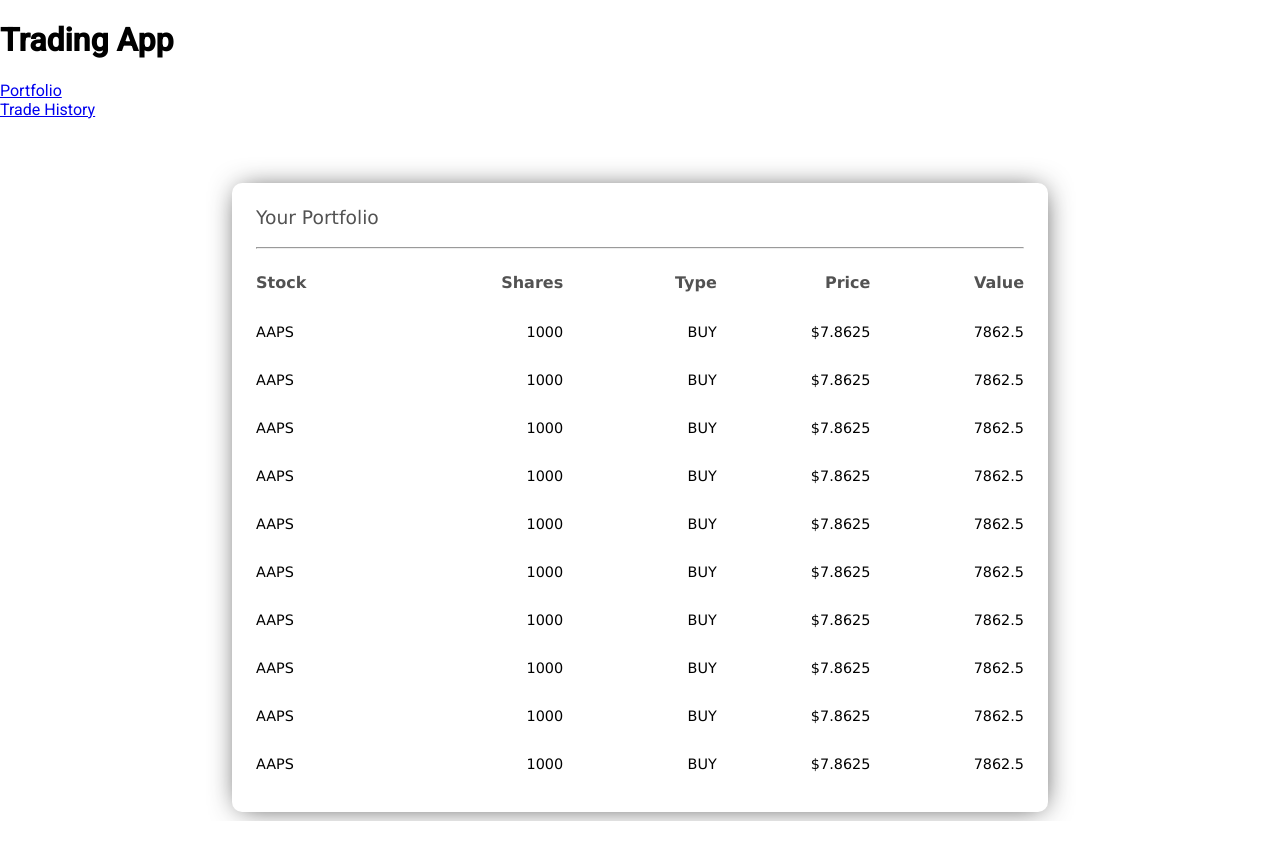
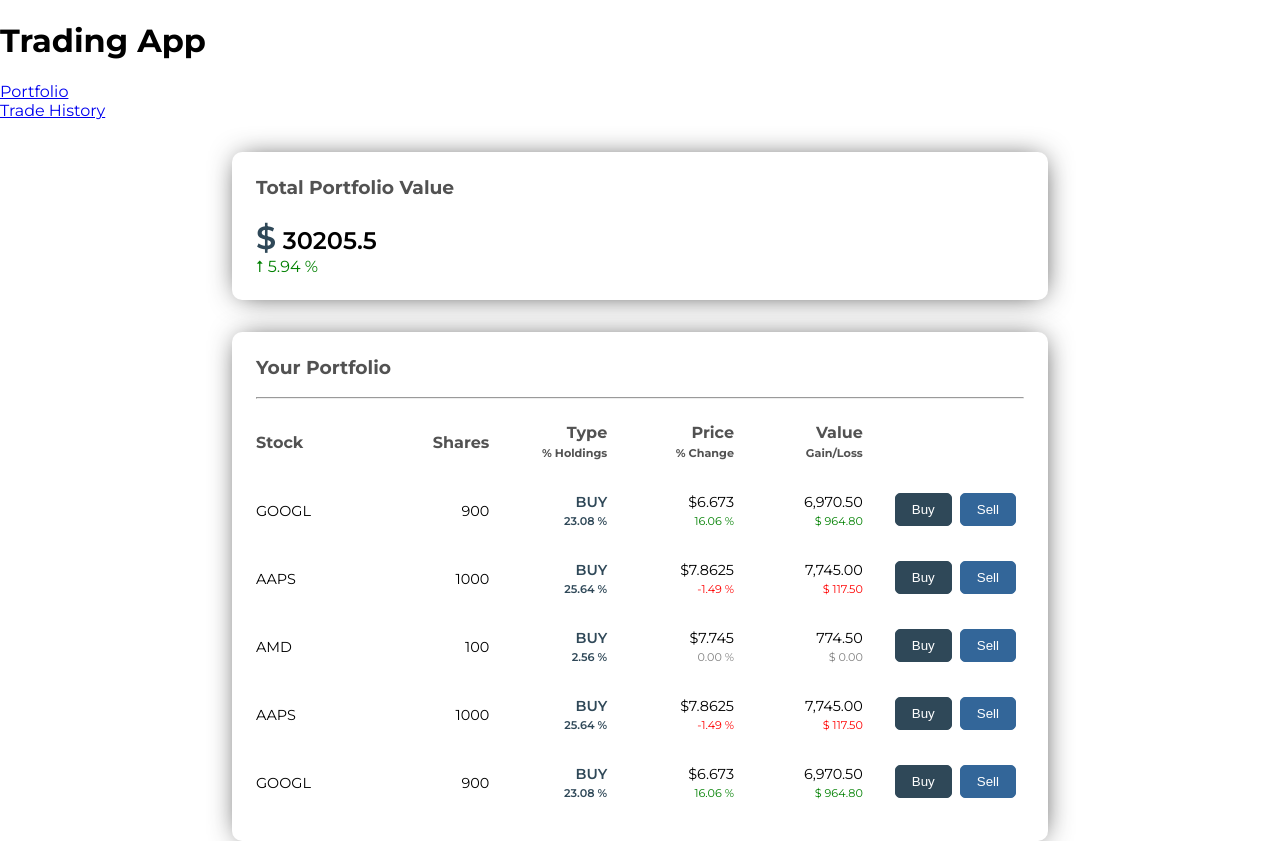
Before and after one commit to saxenabhishek/fs5group3-capstone, an Angular app: page /portfolio in a window 1280 px wide. Built offline with nearby package versions, Linux system fonts and the light colour scheme.

Commit message:
Trade History & Portfolio Pages Added

```diff
--- a/src/app/portfolio-page/portfolio-page.component.html
+++ /dev/null
@@ -1 +0,0 @@
-<p>portfolio-page works!</p>
--- a/src/app/portfolio/portfolio.component.css
+++ b/src/app/portfolio/portfolio.component.css
@@ -1,16 +1,26 @@
-.card-table{
+.overview-card-details span{
+    font-size: 2rem;
+    font-weight: 600;
+    color: #2F4858;
+}
+.overview-card-details{
+    font-weight: 600;
+    font-size: 1.5rem;
+}
+
+
+.card-table, .overview-card{
     box-shadow: 1px 1px 29px -7px rgba(0,0,0,0.83);
     -webkit-box-shadow: 1px 1px 29px -7px rgba(0,0,0,0.83);
     -moz-box-shadow: 1px 1px 29px -7px rgba(0,0,0,0.83);
     border-radius: 10px;
     width: 60%;
     padding: 1.5rem;
-    margin: 4rem auto 0;
-    font-family:Verdana, Geneva, Tahoma, sans-serif;
+    margin: 2rem auto;
+    font-family: Montserrat, sans-serif;
 }
 h3{
     margin-top: 0;
-    font-weight: 500;
     color: rgb(82, 82, 82);
 }
 table{
@@ -28,10 +38,54 @@ th{
     text-align: right;
     padding: 1rem 0;
 }
+th span, td span{
+    font-size: 0.7rem;
+}
 th:first-child, td:first-child{
     padding-left: 0;
     text-align: left;
 }
+td:nth-child(3){
+    color: #2F4858;
+    font-weight: 600;
+}
 tr:hover{
-    background-color: rgb(222, 237, 240);
+    background-color: rgb(233, 240, 241);
 }
+#notrades{
+    margin: 0 auto;
+}
+
+#buy-sell-td{
+    display: flex;
+    width: 20%;
+    justify-content: space-between;
+
+}
+#buy-sell-td button{
+    border: none;
+    padding: 0.5rem 1rem;
+    border-radius: 5px;
+    cursor: pointer;
+    margin-right: 0.5rem;
+}
+#buy-btn{
+    background-color: #2F4858;
+    color: white;
+    border: 0.5px solid #2F4858 !important;
+}
+#buy-btn:hover{
+    background-color: transparent;
+    color: #2F4858;
+    transition: all 300ms ease-in-out;
+}
+#sell-btn{
+    background-color: #336699;
+    color: white;
+    border: 0.5px solid #336699 !important;
+}
+#sell-btn:hover{
+    background-color: transparent;
+    color: #336699;
+    transition: all 300ms ease-in-out;
+}
--- a/src/app/portfolio/portfolio.component.html
+++ b/src/app/portfolio/portfolio.component.html
@@ -1,3 +1,19 @@
+<div class="overview-card" >
+    <h3>Total Portfolio Value</h3>
+    <div class="overview-card-details">
+        <span>&dollar;</span>
+        {{ totalHoldings }}
+    </div>
+    <div class="loss-gain"
+        [ngStyle]="{'color' : (totalCashValue < totalHoldings) ? 'green' : (totalCashValue > totalHoldings ? 'red' : 'gray')}"
+    >
+        <span *ngIf="totalCashValue < totalHoldings; else down">&#11105;</span>
+        <ng-template #down>&#11107;</ng-template>
+        {{ (totalHoldings - totalCashValue) * 100 / totalCashValue | number:'1.2-2'}} &percnt;
+    </div>
+</div>
+
+
 <div class="card-table" >
     <h3>Your Portfolio</h3>
     <hr>
@@ -5,20 +21,47 @@
         <thead>
             <th>Stock</th>
             <th>Shares</th>
-            <th>Type</th>
-            <th>Price</th>
-            <th>Value</th>
+            <th>Type <br><span>&percnt; Holdings</span></th>
+            <th>Price <br><span>&percnt; Change</span></th>
+            <th>Value <br><span>Gain/Loss</span></th>
         </thead>
         <tbody>
             <tr *ngFor="let trade of trades">
                 <td>{{trade.instrumentId}}</td>
                 <td>{{trade.quantity}}</td>
-                <td>{{trade.direction.stringValue === "B" ? "BUY" : "SELL"}}</td>
-                <td>&dollar;{{trade.executionPrice}}</td>
-                <td>{{trade.cashValue}}</td>
+                <td>
+                    {{trade.direction.stringValue === "B" ? "BUY" : "SELL"}}
+                    <br>
+                    <span>{{ (1+((currentPrice1-trade.executionPrice) / trade.executionPrice)) * trade.cashValue * 100 / totalHoldings | number:'1.2-2' }} &percnt;</span>
+                </td>
+                <td>
+                    &dollar;{{trade.executionPrice}}
+                    <br>
+                    <span
+                        [ngStyle]="{'color' : (trade.executionPrice < currentPrice1) ? 'green' : (trade.executionPrice > currentPrice1 ? 'red' : 'gray')}"
+                    >
+                        {{ (currentPrice1-trade.executionPrice) * 100 / trade.executionPrice | number:'1.2-2' }} &percnt;
+                    </span>
+                </td>
+                <td>
+                    {{ (1+((currentPrice1-trade.executionPrice) / trade.executionPrice)) * trade.cashValue | number:'1.2-2'}}
+                    <br>
+                    <span
+                        [ngStyle]="{'color': (trade.cashValue - (1+((currentPrice1-trade.executionPrice) / trade.executionPrice)) * trade.cashValue < 0 ?
+                                        'green' : (trade.cashValue - (1+((currentPrice1-trade.executionPrice) / trade.executionPrice)) * trade.cashValue > 0 ? 'red' : 'gray')
+                        )}"
+                    >
+                        &dollar;
+                       {{ abs(trade.cashValue - (1+((currentPrice1-trade.executionPrice) / trade.executionPrice)) * trade.cashValue) | number:'1.2-2' }}
+                    </span>
+                </td>
+                <td id="buy-sell-td">
+                    <button id="buy-btn" >Buy</button>
+                    <button id="sell-btn">Sell</button>
+                </td>
             </tr>
         </tbody>
     </table>
 
-    <div id="notrades" *ngIf="!trades.length">No trading history available !</div>
+    <div id="notrades" *ngIf="!trades.length">No active investments available !</div>
 </div>
--- a/src/app/portfolio/portfolio.component.ts
+++ b/src/app/portfolio/portfolio.component.ts
@@ -6,22 +6,22 @@ const testData: Trade[]=
 [
   {
     "order": {
-      "instrument": "AAPS",
-      "quantity": 1000,
-      "targetPrice": 7.8625,
+      "instrument": "GOOGL",
+      "quantity": 900,
+      "targetPrice": 6.673,
       "direction": {
         "stringValue": "B"
       },
       "clientId": "UID001",
-      "orderId": "OID001"
+      "orderId": "OID003"
     },
-    "cashValue": 7862.5,
-    "quantity": 1000,
+    "cashValue": 6005.7,
+    "quantity": 900,
     "direction": {
       "stringValue": "B"
     },
-    "executionPrice": 7.8625,
-    "instrumentId": "AAPS",
+    "executionPrice": 6.673,
+    "instrumentId": "GOOGL",
     "clientId": "UID001",
     "tradeId": "TRX011"
   },
@@ -48,24 +48,24 @@ const testData: Trade[]=
     },
     {
       "order": {
-        "instrument": "AAPS",
-        "quantity": 1000,
-        "targetPrice": 7.8625,
+        "instrument": "AMD",
+        "quantity": 100,
+        "targetPrice": 7.745,
         "direction": {
           "stringValue": "B"
         },
         "clientId": "UID001",
-        "orderId": "OID001"
+        "orderId": "OID002"
       },
-      "cashValue": 7862.5,
-      "quantity": 1000,
+      "cashValue": 774.5,
+      "quantity": 100,
       "direction": {
         "stringValue": "B"
       },
-      "executionPrice": 7.8625,
-      "instrumentId": "AAPS",
+      "executionPrice": 7.745,
+      "instrumentId": "AMD",
       "clientId": "UID001",
-      "tradeId": "TRX011"
+      "tradeId": "TRX012"
     },
     {
       "order": {
@@ -90,127 +90,22 @@ const testData: Trade[]=
     },
     {
       "order": {
-        "instrument": "AAPS",
-        "quantity": 1000,
-        "targetPrice": 7.8625,
+        "instrument": "GOOGL",
+        "quantity": 900,
+        "targetPrice": 6.673,
         "direction": {
           "stringValue": "B"
         },
         "clientId": "UID001",
-        "orderId": "OID001"
+        "orderId": "OID003"
       },
-      "cashValue": 7862.5,
-      "quantity": 1000,
+      "cashValue": 6005.7,
+      "quantity": 900,
       "direction": {
         "stringValue": "B"
       },
-      "executionPrice": 7.8625,
-      "instrumentId": "AAPS",
-      "clientId": "UID001",
-      "tradeId": "TRX011"
-    },
-    {
-      "order": {
-        "instrument": "AAPS",
-        "quantity": 1000,
-        "targetPrice": 7.8625,
-        "direction": {
-          "stringValue": "B"
-        },
-        "clientId": "UID001",
-        "orderId": "OID001"
-      },
-      "cashValue": 7862.5,
-      "quantity": 1000,
-      "direction": {
-        "stringValue": "B"
-      },
-      "executionPrice": 7.8625,
-      "instrumentId": "AAPS",
-      "clientId": "UID001",
-      "tradeId": "TRX011"
-    },
-    {
-      "order": {
-        "instrument": "AAPS",
-        "quantity": 1000,
-        "targetPrice": 7.8625,
-        "direction": {
-          "stringValue": "B"
-        },
-        "clientId": "UID001",
-        "orderId": "OID001"
-      },
-      "cashValue": 7862.5,
-      "quantity": 1000,
-      "direction": {
-        "stringValue": "B"
-      },
-      "executionPrice": 7.8625,
-      "instrumentId": "AAPS",
-      "clientId": "UID001",
-      "tradeId": "TRX011"
-    },
-    {
-      "order": {
-        "instrument": "AAPS",
-        "quantity": 1000,
-        "targetPrice": 7.8625,
-        "direction": {
-          "stringValue": "B"
-        },
-        "clientId": "UID001",
-        "orderId": "OID001"
-      },
-      "cashValue": 7862.5,
-      "quantity": 1000,
-      "direction": {
-        "stringValue": "B"
-      },
-      "executionPrice": 7.8625,
-      "instrumentId": "AAPS",
-      "clientId": "UID001",
-      "tradeId": "TRX011"
-    },
-    {
-      "order": {
-        "instrument": "AAPS",
-        "quantity": 1000,
-        "targetPrice": 7.8625,
-        "direction": {
-          "stringValue": "B"
-        },
-        "clientId": "UID001",
-        "orderId": "OID001"
-      },
-      "cashValue": 7862.5,
-      "quantity": 1000,
-      "direction": {
-        "stringValue": "B"
-      },
-      "executionPrice": 7.8625,
-      "instrumentId": "AAPS",
-      "clientId": "UID001",
-      "tradeId": "TRX011"
-    },
-    {
-      "order": {
-        "instrument": "AAPS",
-        "quantity": 1000,
-        "targetPrice": 7.8625,
-        "direction": {
-          "stringValue": "B"
-        },
-        "clientId": "UID001",
-        "orderId": "OID001"
-      },
-      "cashValue": 7862.5,
-      "quantity": 1000,
-      "direction": {
-        "stringValue": "B"
-      },
-      "executionPrice": 7.8625,
-      "instrumentId": "AAPS",
+      "executionPrice": 6.673,
+      "instrumentId": "GOOGL",
       "clientId": "UID001",
       "tradeId": "TRX011"
     }
@@ -223,14 +118,31 @@ const testData: Trade[]=
 })
 export class PortfolioComponent implements OnInit{
   trades: Trade[]= [];
+  totalHoldings: number= 0;
+  totalCashValue: number= 0;
+  currentPrice1: number= 7.745;
 
   constructor(private tradeService: TradeService) { }
 
   ngOnInit() {
     this.loadAllTrades();
+    this.calcTotalHoldings();
+    this.calcTotalCashValue();
+  }
+
+  calcTotalHoldings(){
+    testData.forEach(trade => this.totalHoldings+= (1 + ((this.currentPrice1-trade.executionPrice) / trade.executionPrice)) * trade.cashValue);
+  }
+
+  calcTotalCashValue(){
+    testData.forEach(trade => this.totalCashValue+=  trade.cashValue);
   }
 
   loadAllTrades(){
     this.trades= testData;
   }
+
+  abs(num: number): number{
+    return Math.abs(num)
   }
+}
--- a/src/app/trade-history/trade-history.component.css
+++ b/src/app/trade-history/trade-history.component.css
@@ -5,12 +5,11 @@
     border-radius: 10px;
     width: 60%;
     padding: 1.5rem;
-    margin: 4rem auto 0;
+    margin: 2rem auto;
     font-family:Verdana, Geneva, Tahoma, sans-serif;
 }
 h3{
     margin-top: 0;
-    font-weight: 500;
     color: rgb(82, 82, 82);
 }
 table{
@@ -32,6 +31,12 @@ th:first-child, td:first-child{
     padding-left: 0;
     text-align: left;
 }
+td:nth-child(3){
+    font-weight: 600;
+}
 tr:hover{
-    background-color: rgb(222, 237, 240);
+    background-color: rgb(233, 240, 241);
 }
+#noorders{
+    margin: 0 auto;
+}
--- a/src/app/trade-history/trade-history.component.ts
+++ b/src/app/trade-history/trade-history.component.ts
@@ -73,6 +73,7 @@ const testData: Order[]=
 })
 export class TradeHistoryComponent implements OnInit{
   orders: Order[]= [];
+  date: string= `${new Date().toLocaleDateString('en-GB')}, ${new Date().toLocaleTimeString()} IST`
 
   constructor(private tradeService: TradeService) { }
 
--- a/src/index.html
+++ b/src/index.html
@@ -6,9 +6,11 @@
   <base href="/">
   <meta name="viewport" content="width=device-width, initial-scale=1">
   <link rel="icon" type="image/x-icon" href="favicon.ico">
-  <link rel="preconnect" href="https://fonts.gstatic.com">
+  <link rel="preconnect" href="https://fonts.googleapis.com">
+  <link rel="preconnect" href="https://fonts.gstatic.com" crossorigin>
   <link href="https://fonts.googleapis.com/css2?family=Roboto:wght@300;400;500&display=swap" rel="stylesheet">
   <link href="https://fonts.googleapis.com/icon?family=Material+Icons" rel="stylesheet">
+  <link href="https://fonts.googleapis.com/css2?family=Montserrat:wght@100;200;300;400;500;600;700;800&display=swap" rel="stylesheet">
 </head>
 <body>
   <app-root></app-root>
--- a/src/styles.css
+++ b/src/styles.css
@@ -1,4 +1,4 @@
 /* You can add global styles to this file, and also import other style files */
 
 html, body { height: 100%; }
-body { margin: 0; font-family: Roboto, "Helvetica Neue", sans-serif; }
+body { margin: 0; font-family: Montserrat, Roboto, "Helvetica Neue", sans-serif; }
```
Also changed, not shown: src/app/portfolio-page/portfolio-page.component.ts (deleted, +0 -10 lines), src/app/trade-history/trade-history.component.html (+6 -4 lines), src/app/portfolio-page/portfolio-page.component.css (deleted), 1 other file (tests, documents, lock files or other folders). Lines whose indentation alone changed are shown as unchanged.
